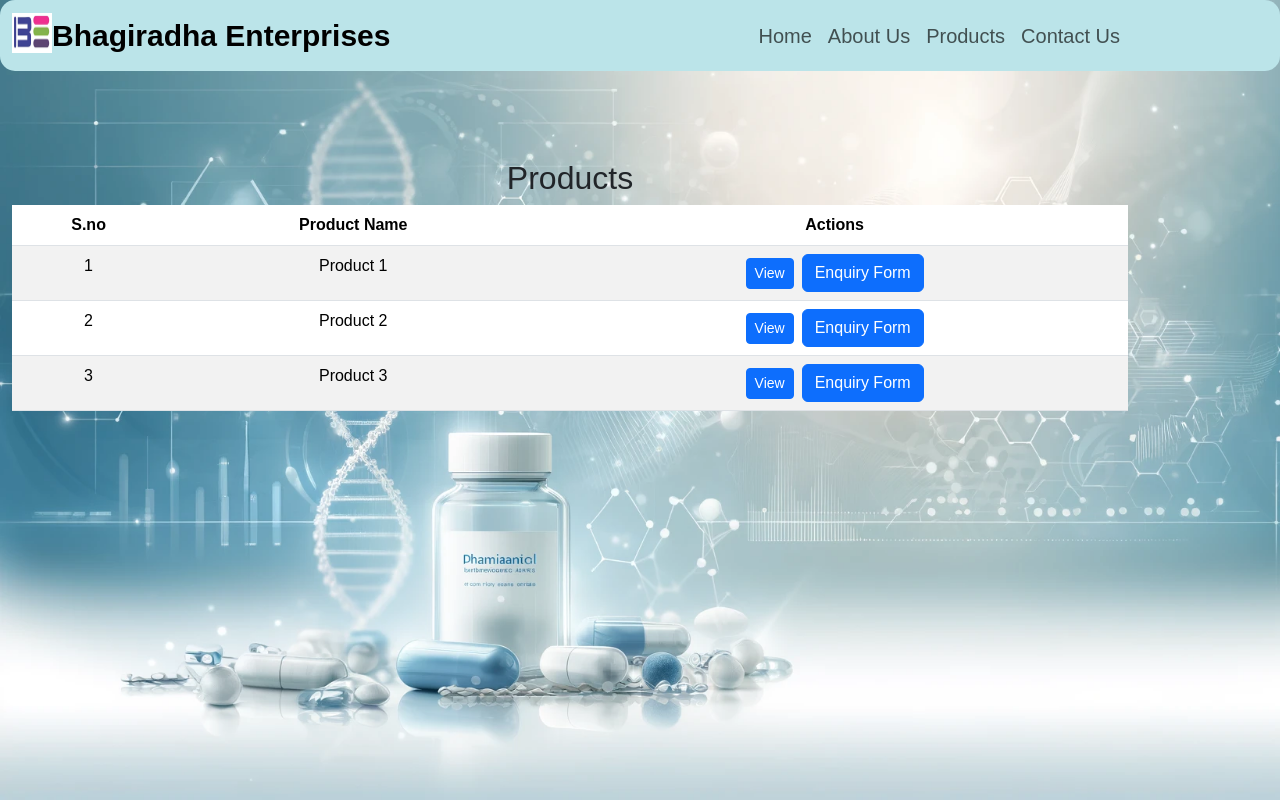
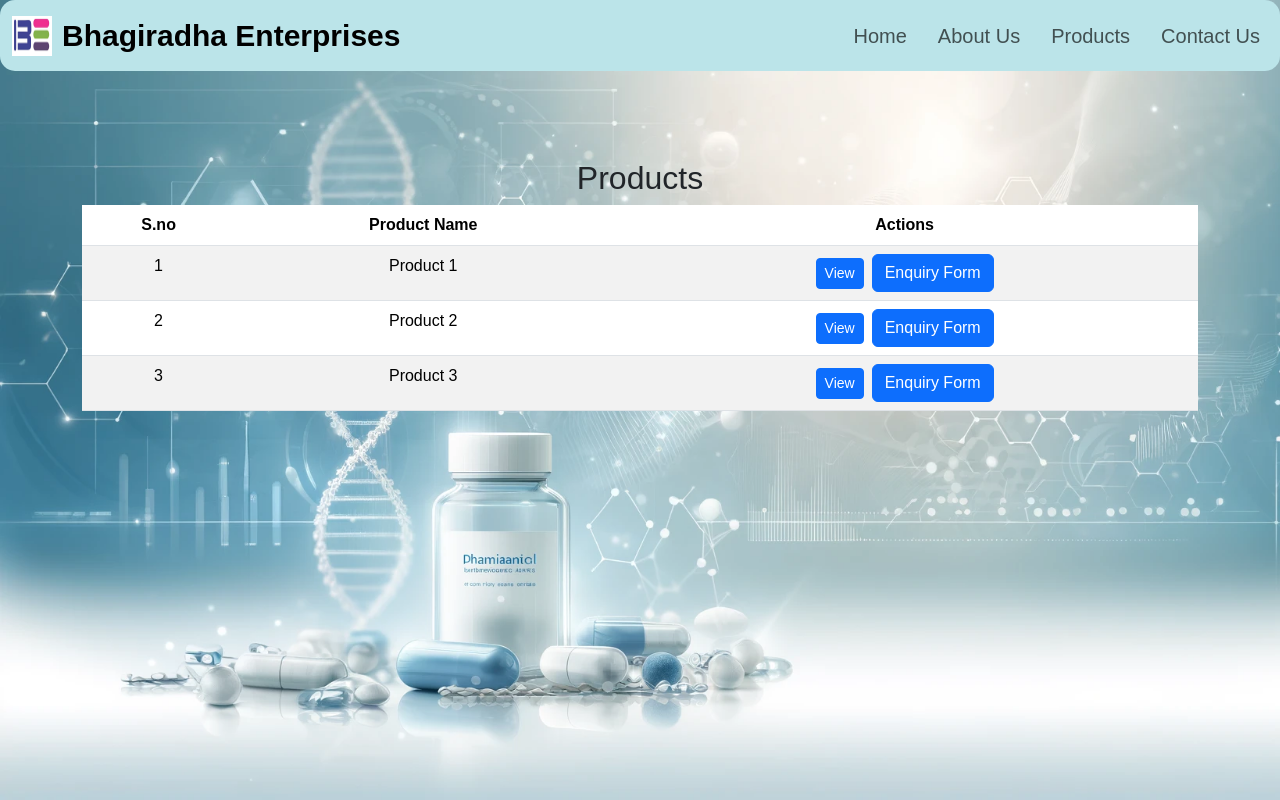
Before and after one commit to Naren1729/BE-Website, a React (Create React App) app: page /products in a window 1280 px wide. Built offline with nearby package versions, Linux system fonts and the light colour scheme.

Commit message:
fixing navbar

```diff
--- a/src/Components/Navbar.css
+++ b/src/Components/Navbar.css
@@ -3,26 +3,37 @@
   border-radius: 15px;
   font-size: 1.25em;
   align-items: center;
-  /* position: relative !important; */
-  /* padding: 5px; */
-  /* margin: 10px; */
-  /* flex-direction: row; */
-  /* text-decoration: solid; */
-  max-width: calc();
+  max-width: 100%;
+  padding: 10px 15px;
+}
+
+.navbar-container {
+  display: flex;
+  align-items: center;
+  justify-content: space-between;
+  /* Keeps the logo on the left and links on the right */
+  margin: 0 !important;
+  /* Ensures the container has no margin */
+}
+
+.logo-heading {
+  display: flex;
+  align-items: center;
+  gap: 10px;
+  /* Adds space between the logo and the text */
 }
 
 b {
   font-size: 1.5em;
 }
 
-.navbar-container {
-  flex-direction: inherit;
+.navbar-nav {
+  margin-left: auto;
+  /* Pushes NavLinks to the extreme right */
 }
 
-/* .logo-heading {
-  flex-direction: row;
-} */
-
-.container {
-  margin: 0 !important;
+.navbar-nav .nav-link {
+  font-size: 1em;
+  margin-left: 15px;
+  /* Adds spacing between individual links */
 }
--- a/src/Components/Navbar.jsx
+++ b/src/Components/Navbar.jsx
@@ -7,9 +7,9 @@ import "./Navbar.css";
 
 function NavBar() {
   return (
-    <>
-      <Navbar expand="lg" data-bs-theme="light" sticky="top" className="navBar">
-        <Container className="navbar-container">
+    <Navbar expand="lg" sticky="top" className="navBar">
+      <Container fluid className="navbar-container">
+        {/* Logo and Heading */}
         <Navbar.Brand href="/" className="custom-font-size">
           <div className="logo-heading">
             <img
@@ -19,15 +19,14 @@ function NavBar() {
               className="d-inline-block align-top"
               alt="Logo"
             />
-              {/* <div className="Heading1"> */}
             <b>Bhagiradha Enterprises</b>
-              {/* </div> */}
           </div>
         </Navbar.Brand>
-          {/* Toggle button for mobile */}
+        {/* Toggle Button for Mobile */}
         <Navbar.Toggle aria-controls="basic-navbar-nav" />
         <Navbar.Collapse id="basic-navbar-nav">
-            <Nav className="ms-auto">
+          {/* Nav Links aligned to the extreme right */}
+          <Nav className="navbar-nav">
             <Nav.Link href="/">Home</Nav.Link>
             <Nav.Link href="/aboutus">About Us</Nav.Link>
             <Nav.Link as={Link} to="/products">
@@ -38,7 +37,6 @@ function NavBar() {
         </Navbar.Collapse>
       </Container>
     </Navbar>
-    </>
   );
 }
 
```
Lines whose indentation alone changed are shown as unchanged.
